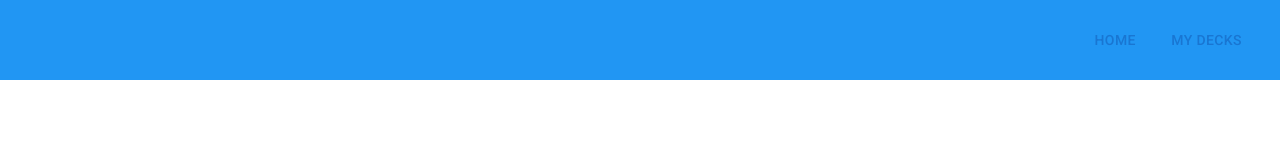
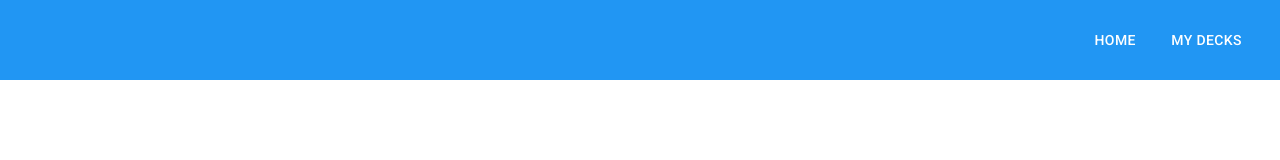
Before and after one commit to AiBenTor/flashcards-app, a React (Vite) app: page / in a window 1280 px wide. Shown: the top 160 px of the page. Built offline with nearby package versions, Linux system fonts and the light colour scheme.

Commit message:
refactor: Create and refactor colors palette with Sass and MUI

```diff
--- a/src/components/Header.tsx
+++ b/src/components/Header.tsx
@@ -1,12 +1,13 @@
-import { Button, Stack } from '@mui/material'
+import { Stack } from '@mui/material'
+import { HeaderButton } from './HeaderButton'
 import '@/styles/header.scss'
 
 export const Header = () => {
   return (
-    <header>
+    <header className="header">
       <Stack direction="row" spacing={2}>
-        <Button href="#">Home</Button>
-        <Button href="#">My Decks</Button>
+        <HeaderButton url='#' text='Home' />
+        <HeaderButton url='#' text='My Decks' />
       </Stack>
     </header>
   )
--- /dev/null
+++ b/src/components/HeaderButton.tsx
@@ -0,0 +1,20 @@
+import { Button, styled } from '@mui/material'
+import palette from  '@/styles/palette.module.scss'
+
+interface Props {
+  text: string
+  url: string
+}
+
+export const HeaderButton: React.FC<Props>  = ({ text, url }) => {
+  const CustomButton = styled(Button)({
+    color: 'white',
+    '&:hover': {
+      backgroundColor: palette.secondary
+    }
+  })
+
+  return (
+    <CustomButton href={url}>{text}</CustomButton>
+  )
+}
--- a/src/styles/_base.scss
+++ b/src/styles/_base.scss
@@ -1,5 +1,3 @@
-$primary-color: #2196f3;
-
 body {
   margin: 0;
   font-family: 'Roboto';
--- a/src/styles/header.scss
+++ b/src/styles/header.scss
@@ -1,8 +1,8 @@
-@use 'base';
+@use 'palette.module';
 
-header {
+.header {
   align-items: center;
-  background-color: base.$primary-color;
+  background-color: palette.$primary;
   display: flex;
   height: 10vh;
   justify-content: flex-end;
--- /dev/null
+++ b/src/styles/palette.module.scss
@@ -0,0 +1,7 @@
+$primary: #2196f3;
+$secondary: #1976d2;
+
+:export {
+  primary: $primary;
+  secondary: $secondary;
+}
```
